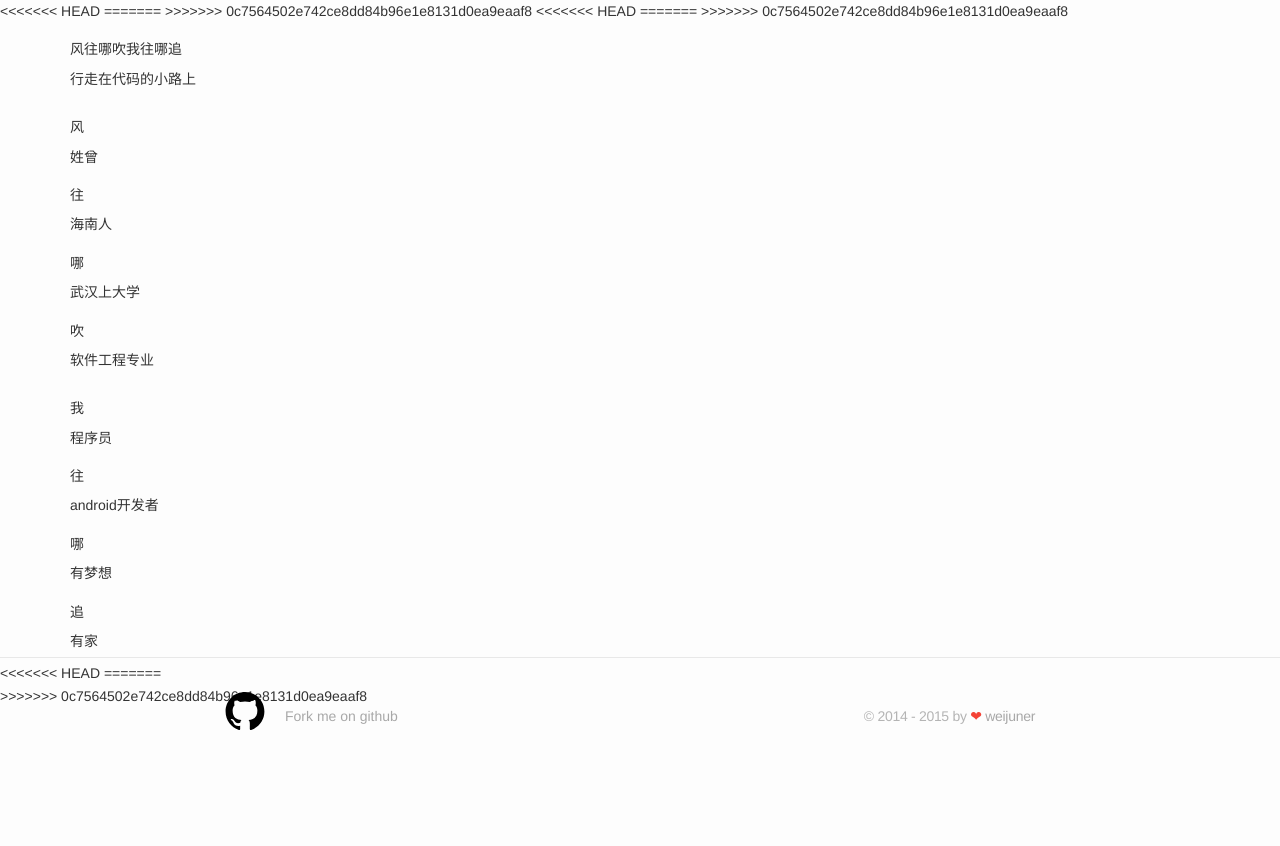
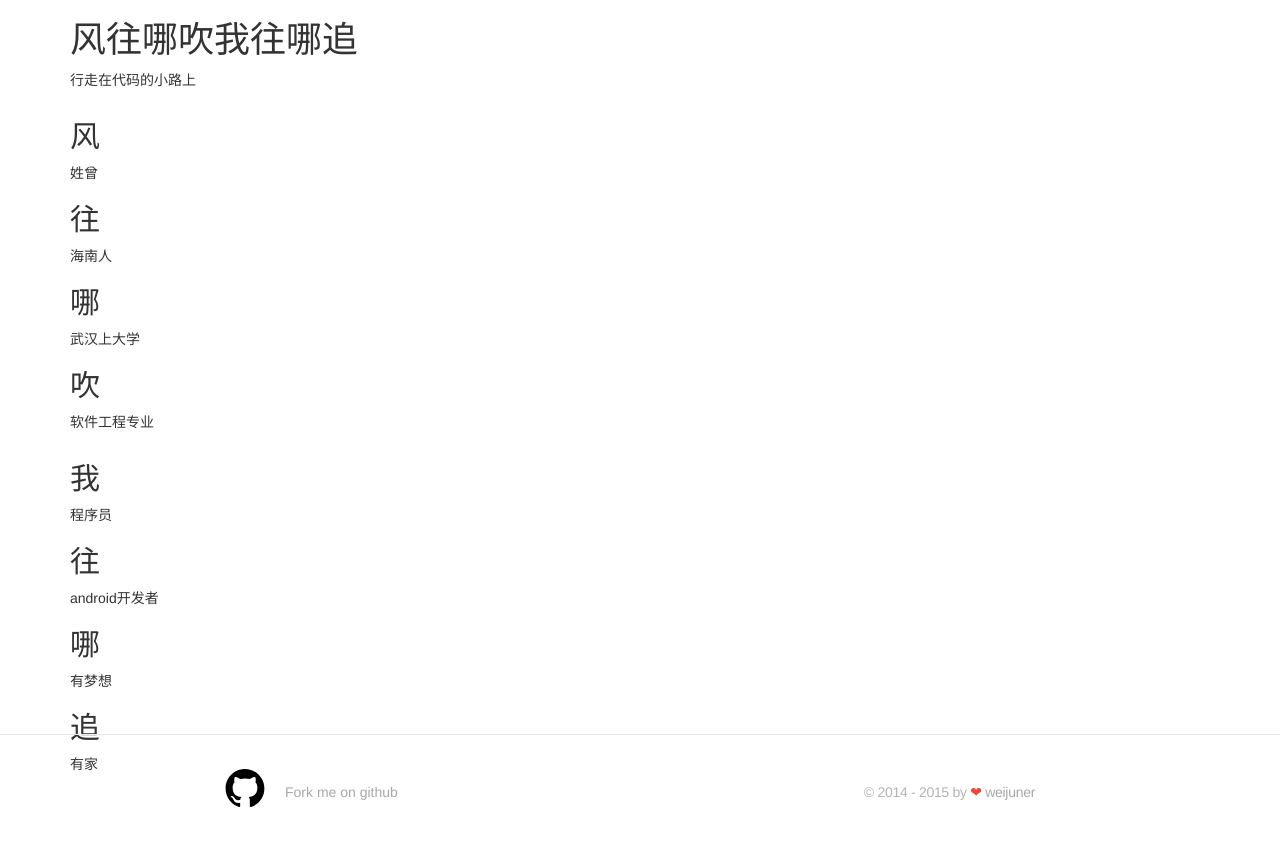
Before and after one commit to weijuner/weijuner.github.io, a Jekyll site: the page built from about.html, in a window 1280 px wide. Shown: the top 846 px of the page. Built offline with Jekyll 4.4.1, drawn with Linux system fonts in a browser that asks for light colours; nearby versions of some CDN libraries; library files that are not in the unit come from our copies; Markdown is read by kramdown in place of the engine named in the settings; comment, search, counter and statistics services are not loaded.

```diff
--- a/_posts/2015-07-22-github-commnd.markdown
+++ b/_posts/2015-07-22-github-commnd.markdown
@@ -19,7 +19,10 @@ tags:
  - git push origin master
  - git fetch
  - git pull
+ - gitk
+ - git checkout
  - git@github.com:weijuner/weijuner.github.io.git
+
 
 
 > 以上
--- a/about.html
+++ b/about.html
@@ -3,15 +3,9 @@ title: 关于
 permalink: /about/
 ---
 <!DOCTYPE html>
-<<<<<<< HEAD
 <html>
 {% include head.html %}
 <head>
-=======
-<html lang="en">
-<head>
-<meta charset="utf-8">
->>>>>>> 0c7564502e742ce8dd84b96e1e8131d0ea9eaaf8
 <link href="css/bootstrap.min.css" rel="stylesheet" media="screen">
 <link href="css/bootstrap-responsive.min.css" rel="stylesheet" media="screen">
 <link rel="stylesheet" href="css/font/fontello.css" type="text/css" media="screen"/>
@@ -24,10 +18,6 @@ permalink: /about/
 <meta name="baidu-tc-verification" content="319666f336486184426d9cc320af5700" />
 </head>
 <body>
-<<<<<<< HEAD
-=======
-    {% include head.html %}
->>>>>>> 0c7564502e742ce8dd84b96e1e8131d0ea9eaaf8
   <div class="container">
     <div class="row-fluid">
       <div class="span12">
@@ -136,10 +126,6 @@ permalink: /about/
     </div>
   </div>
   <script>function get(){htmlobj=$.ajax({url:"/M.asp?mail="+$("#mail").val()+"&name="+$("#name").val()+"&nr="+$("#message").val(),async:false});if(htmlobj.responseText=="1"){alert("提交成功!");}}</script><script type="text/javascript" src="js/jquery-1.8.3.min.js"></script><script src="js/bootstrap.js" type="text/javascript"></script><script src="js/easing.js" type="text/javascript" charset="utf-8"></script><script type="text/javascript" src="js/waypoints.min.js"></script><script type="text/javascript" src="js/jquery.easy-pie-chart.js"></script><script src="js/responsiveslides.js" type="text/javascript" charset="utf-8"></script><script src="js/scroll/smooth-scroll.js" type="text/javascript" charset="utf-8"></script><script type="text/javascript" src="js/jquery-func.js"></script>
-<<<<<<< HEAD
-=======
-		{% include custom/duoshuo.html %}
->>>>>>> 0c7564502e742ce8dd84b96e1e8131d0ea9eaaf8
-        {% include footer.html %}
+    {% include footer.html %}
     </body>
 </html>
```
